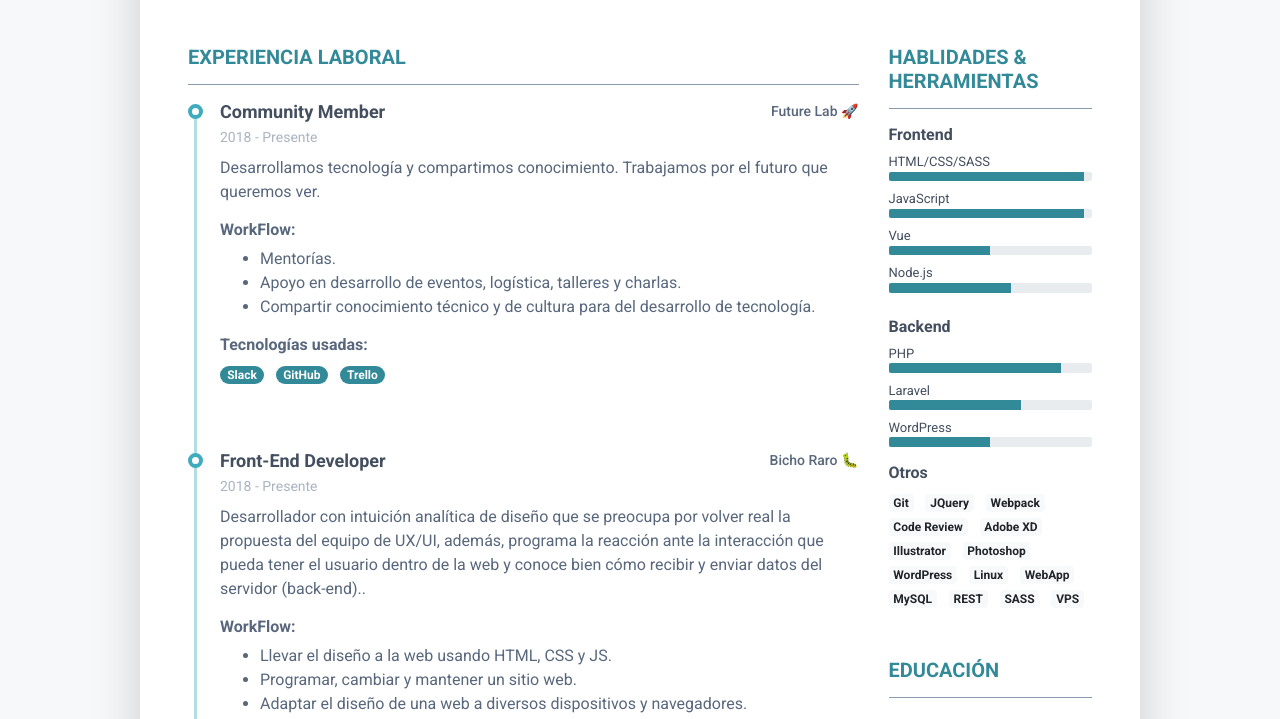
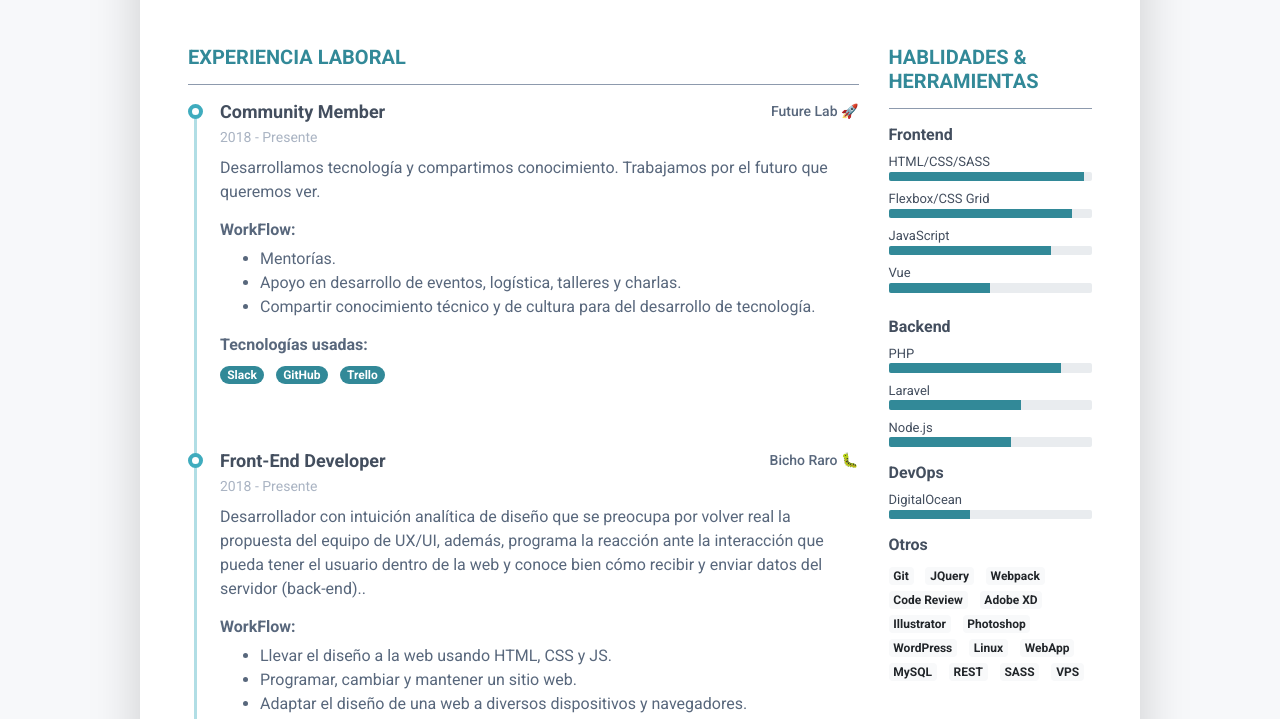
Before and after one commit to IsidroMar95/isidromar95.github.io, a plain HTML site: page index.html in a window 1280 px wide. Shown: the part 477-1196 px from the top of the page. Drawn offline with Linux system fonts and the light colour scheme.

Commit message:
minor modifications ✍🏿

```diff
--- a/index.html
+++ b/index.html
@@ -15,7 +15,7 @@
 	<meta property="og:description" content="Isidro Martínez - Digitalizando la vida." />
 	<meta property="og:url" content="https://isidromar95.github.io" />
 	<meta property="og:locale" content="es_MX" />
-	<meta property="og:image" content="img/thumbnail.png" />
+	<meta property="og:image" content="assets/images/me.jpg" />
 	<meta property="og:type" content="website" />
 	<meta property="og:site_name" content="Isidro Martínez" />
 
@@ -325,10 +325,18 @@
 											</div>
 										</li>
 										<li class="mb-2">
+											<div class="resume-skill-name">Flexbox/CSS Grid</div>
+											<div class="progress resume-progress">
+												<div class="progress-bar theme-progress-bar-dark" role="progressbar"
+													style="width: 90%" aria-valuenow="25" aria-valuemin="0"
+													aria-valuemax="100"></div>
+											</div>
+										</li>
+										<li class="mb-2">
 											<div class="resume-skill-name">JavaScript</div>
 											<div class="progress resume-progress">
 												<div class="progress-bar theme-progress-bar-dark" role="progressbar"
-													style="width: 96%" aria-valuenow="25" aria-valuemin="0"
+													style="width: 80%" aria-valuenow="25" aria-valuemin="0"
 													aria-valuemax="100"></div>
 											</div>
 										</li>
@@ -340,14 +348,7 @@
 													aria-valuemax="100"></div>
 											</div>
 										</li>
-										<li class="mb-2">
-											<div class="resume-skill-name">Node.js</div>
-											<div class="progress resume-progress">
-												<div class="progress-bar theme-progress-bar-dark" role="progressbar"
-													style="width: 60%" aria-valuenow="25" aria-valuemin="0"
-													aria-valuemax="100"></div>
-											</div>
-										</li>
+
 
 									</ul>
 								</div>
@@ -371,12 +372,25 @@
 													aria-valuemax="100"></div>
 											</div>
 										</li>
-
 										<li class="mb-2">
-											<div class="resume-skill-name">WordPress</div>
+											<div class="resume-skill-name">Node.js</div>
 											<div class="progress resume-progress">
 												<div class="progress-bar theme-progress-bar-dark" role="progressbar"
-													style="width:50%" aria-valuenow="25" aria-valuemin="0"
+													style="width: 60%" aria-valuenow="25" aria-valuemin="0"
+													aria-valuemax="100"></div>
+											</div>
+										</li>
+									</ul>
+								</div>
+								<!--//resume-skill-item-->
+								<div class="resume-skill-item">
+									<h4 class="resume-skills-cat font-weight-bold">DevOps</h4>
+									<ul class="list-unstyled">
+										<li class="mb-2">
+											<div class="resume-skill-name">DigitalOcean</div>
+											<div class="progress resume-progress">
+												<div class="progress-bar theme-progress-bar-dark" role="progressbar"
+													style="width: 40%" aria-valuenow="25" aria-valuemin="0"
 													aria-valuemax="100"></div>
 											</div>
 										</li>
```
Also changed, not shown: 1 other file.
